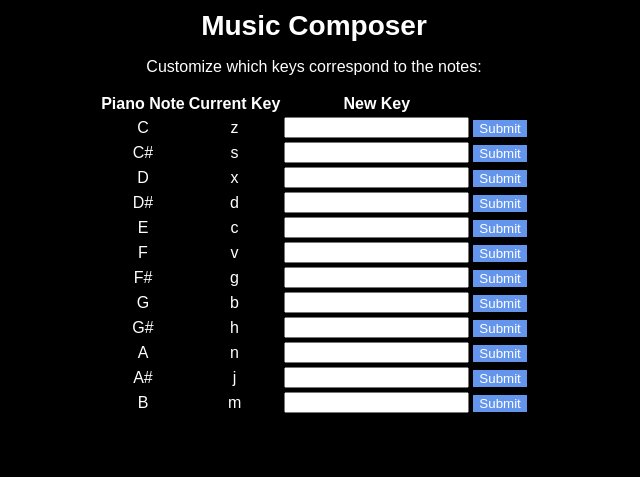
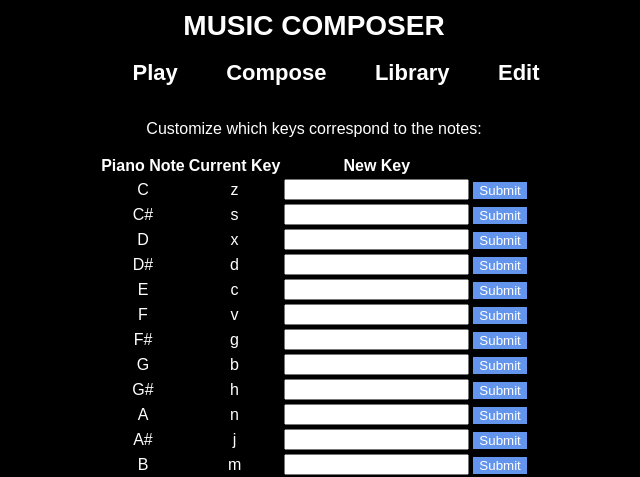
Before and after one commit to okouznet/MusicComposersWebApp, a Flask app: template templates/settings.html in a window 1280 px wide. Shown: the top 477 px of the page, without its empty margins (326-966 px from the left). Run offline with Flask 2, Linux system fonts and the light colour scheme; the template is opened without the code that fills it, so the values that code supplies are empty.

Commit message:
Added links to settings

```diff
--- a/static/testStyle3.css
+++ b/static/testStyle3.css
@@ -31,7 +31,20 @@ table, td, th {
 	font-weight: bold;
 	color: cornflowerblue;
 }
-
+.header2 {
+	text-align: center;
+	text-decoration: none;
+	font-weight: bold;
+	color: white;
+	padding-top: 15px;
+	font-size: 22px;
+    padding-left:2em;
+}
+.header2:hover {
+	text-decoration: none;
+	font-weight: bold;
+	color: rosybrown;
+}
 h1 {
     color: white;
 }
--- a/templates/settings.html
+++ b/templates/settings.html
@@ -12,7 +12,13 @@
 </head>
 <header>
     <div class="header1">
-      <a class="header" id="nav_home" href="{{url_for('homepage')}}">Music Composer</a>
+        <a class="header" id="nav_home" href="{{url_for('homepage')}}">MUSIC COMPOSER</a> <br><br>
+        <a class = "header2"  href="{{url_for('play')}}">Play</a>
+        <a class = "header2"  href="{{url_for('compose')}}">Compose</a>
+         <a class = "header2"  href="{{url_for('library')}}">Library</a>
+        <a class = "header2"  href="{{url_for('edit')}}">Edit</a>
+        <br>
+        <br>
     </div>
 </header>
 <body>
```
